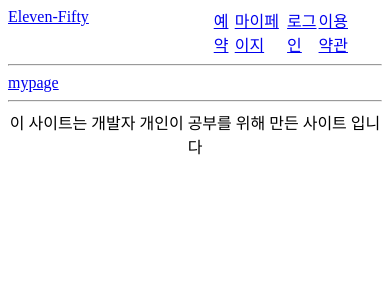
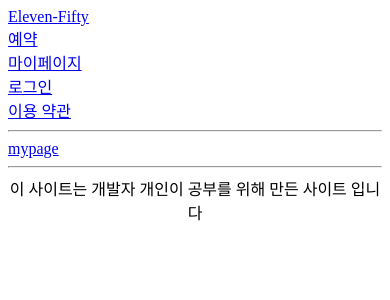
Before and after one commit to novb1492/reservation_picture, a React (Create React App) app: page / in a window 390 px wide. Shown: the top 300 px of the page. Built offline with nearby package versions, Linux system fonts and the light colour scheme; a web font is replaced by a local one.

Commit message:
모바일 네비바 구축시작

```diff
--- a/src/assets/css/common.css
+++ b/src/assets/css/common.css
@@ -136,6 +136,14 @@ div {
     .count_in {
         width: 2rem;
     }
+    .nav{
+        display: flex;
+        flex-direction: column;
+    }
+    .nav_ul{
+        display: flex;
+        flex-direction: column;
+    }
 }
 @media (max-width: 1400px) {
     .product_img {
```
